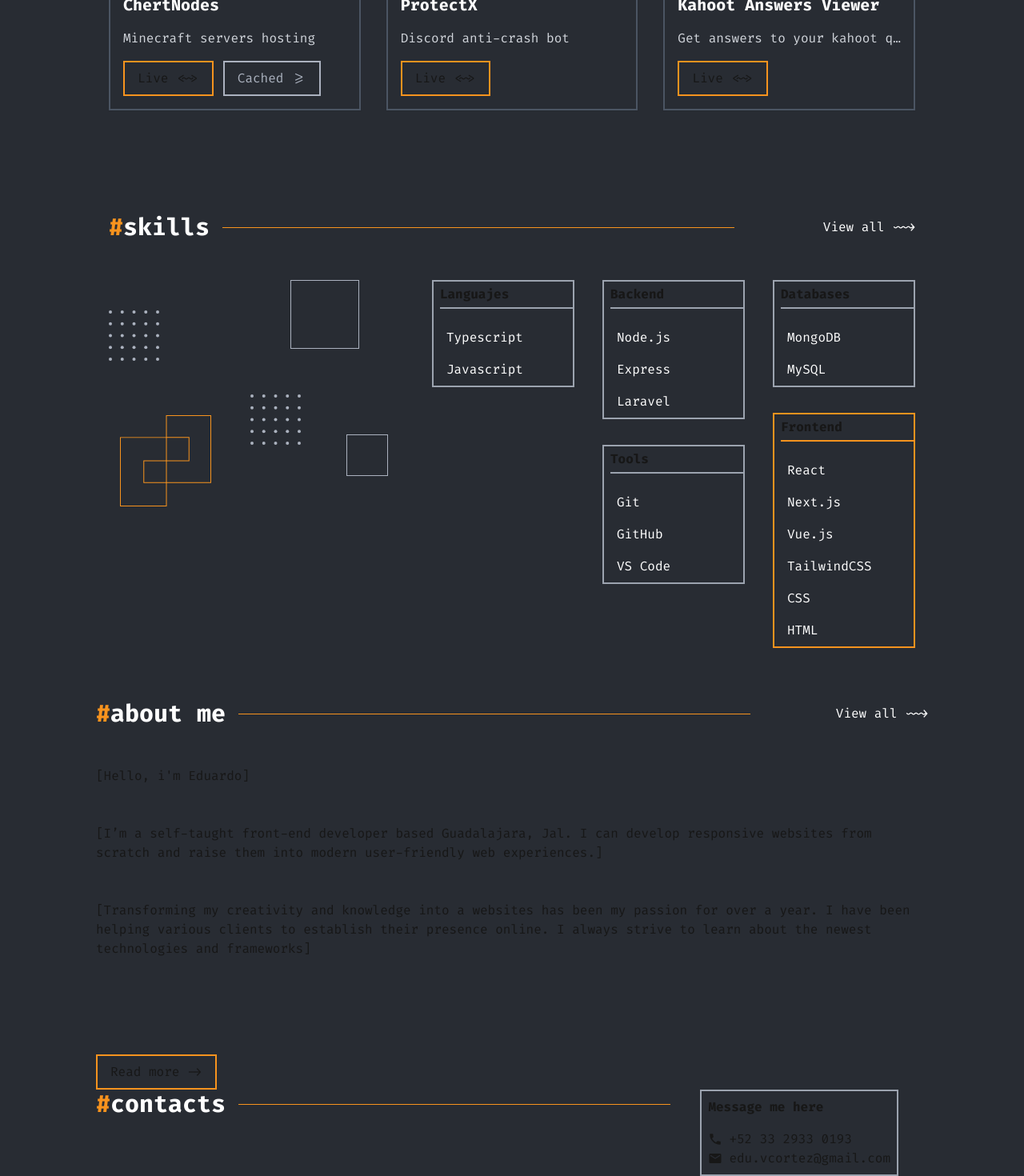
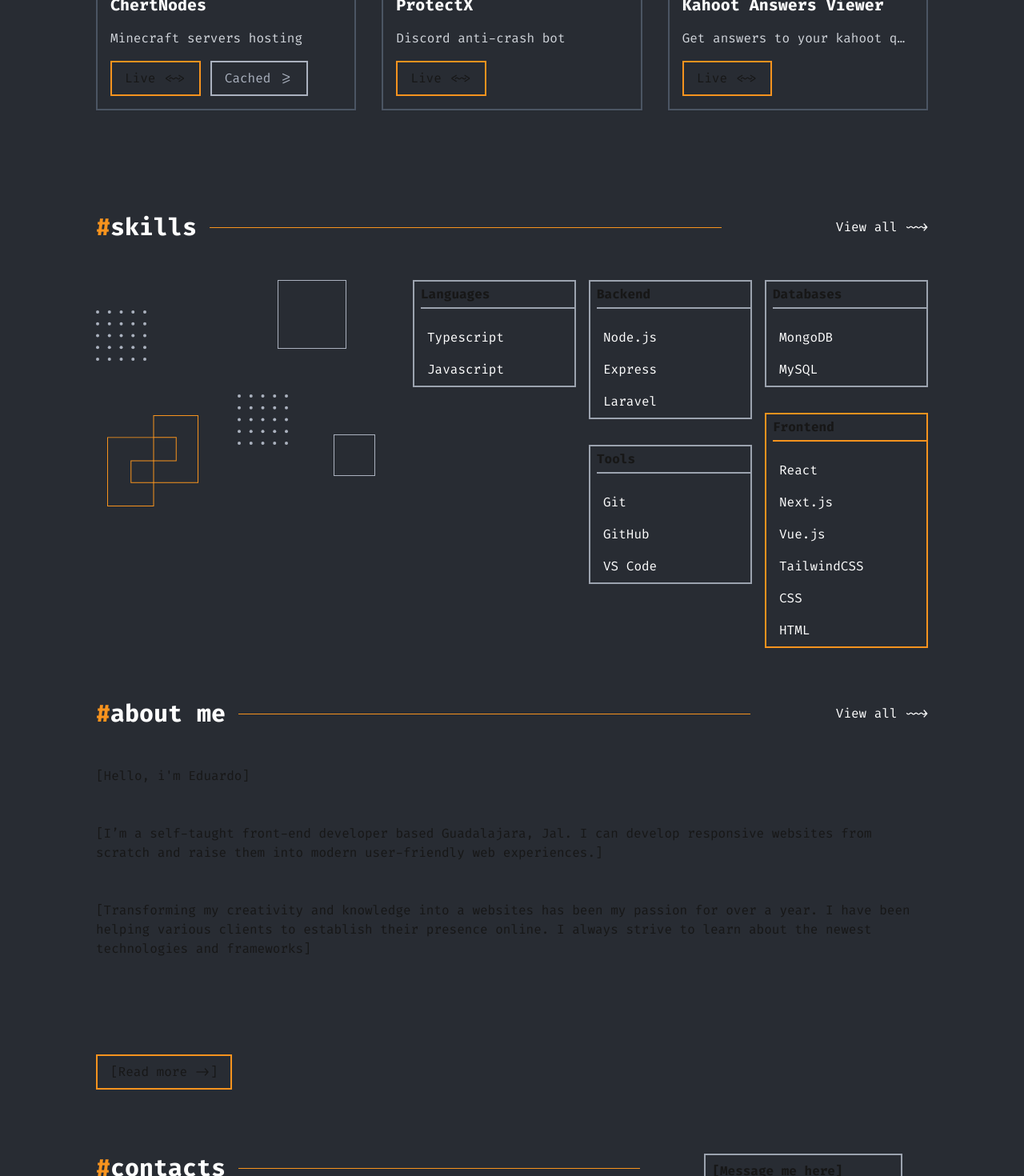
Before and after one commit to JoseCortez1/portfolio-2024, a Next.js app: page / in a window 1280 px wide. Shown: the part 1330-2800 px from the top of the page at 80% size. Built offline with nearby package versions, Linux system fonts and the light colour scheme.

Commit message:
fix: small corrections

```diff
--- a/src/app/globals.css
+++ b/src/app/globals.css
@@ -22,6 +22,11 @@
 	}
 }
 
+@media (max-width: 640px) {
+	:root {
+		--h-header: 4rem;
+	}
+}
 body {
 	color: var(--foreground);
 	background: var(--background);
@@ -31,8 +36,3 @@ body {
 .container {
 	@apply max-w-6xl mx-auto px-4 md:px-14;
 }
-
-.mansonary {
-	border: 1px solid red;
-	columns: 178px;
-}
--- a/src/components/TitleSection.tsx
+++ b/src/components/TitleSection.tsx
@@ -17,15 +17,17 @@ const TitleSection: FC<Partial<TitleSectionProps>> = ({
 		<div
 			className={`flex items-center justify-between mb-12 ${className} w-full`}>
 			<div className="flex items-center gap-4 w-full">
-				<h2 className="text-3xl font-bold text-white">
-					<span className="text-secondary">{prefix}</span>
-					{text}
-				</h2>
-				<div className="h-[1px] bg-secondary w-full max-w-[50vw]"></div>
+				<Link href="/projects">
+					<h2 className="text-3xl font-bold text-white">
+						<span className="text-secondary">{prefix}</span>
+						{text}
+					</h2>
+				</Link>
+				<div className="hidden md:block h-[1px] bg-secondary w-full max-w-[50vw]"></div>
 			</div>
 			<Link
 				href="/projects"
-				className="text-white hover:text-secondary transition-colors flex items-center gap-2 flex-shrink-0">
+				className="hidden text-white hover:text-secondary transition-colors md:flex items-center gap-2 flex-shrink-0 pl-4">
 				{suffix}
 			</Link>
 		</div>
--- a/src/components/sections/AboutMe.tsx
+++ b/src/components/sections/AboutMe.tsx
@@ -30,7 +30,7 @@ const AboutMe = () => {
 			<br />
 			<br />
 			<Button type="primary">
-				<Link href="/about">Read more -&gt;</Link>
+				<Link href="/about">[Read more -&gt;]</Link>
 			</Button>
 		</section>
 	);
--- a/src/components/sections/Contacts.tsx
+++ b/src/components/sections/Contacts.tsx
@@ -3,21 +3,21 @@ import BoxItems from "../BoxItems";
 import TitleSection from "../TitleSection";
 const Contacts = () => {
 	return (
-		<section>
-			<div className="flex justify-between">
+		<section className="mt-20">
+			<div className="flex justify-between flex-col md:flex-row gap-10 md:gap-4">
 				<div>
 					<TitleSection prefix="#" text="contacts" />
-					<br />
-					<br />
+					<br className="hidden md:block" />
+					<br className="hidden md:block" />
 					<p>
 						[I’m interested in freelance opportunities. However, if you have
 						other request or question, don’t hesitate to contact me]
 					</p>
 				</div>
-				<div className="w-6/12">
+				<div className="md:w-6/12 md:ml-4">
 					<BoxItems
-						title="Message me here"
-						className="mx-auto w-max"
+						title="[Message me here]"
+						className="mx-auto md:w-max  "
 						items={[
 							<div key={"phone"}>
 								<a
--- a/src/components/sections/Projects.tsx
+++ b/src/components/sections/Projects.tsx
@@ -41,7 +41,7 @@ const projects: Project[] = [
 
 export default function Projects() {
 	return (
-		<section className="py-16 px-4 max-w-7xl mx-auto">
+		<section className="py-16 max-w-7xl mx-auto">
 			<TitleSection prefix="#" text="projects" suffix={`View all ~~>`} />
 
 			<div className="grid grid-cols-1 md:grid-cols-2 lg:grid-cols-3 gap-8">
--- a/src/components/sections/Skills.tsx
+++ b/src/components/sections/Skills.tsx
@@ -27,7 +27,7 @@ const Skills = () => {
 			skills: ["Git", "GitHub", "VS Code"],
 		},
 		{
-			group: "Languajes ",
+			group: "Languages ",
 			id: 1,
 			skills: ["Typescript", "Javascript"],
 		},
@@ -35,18 +35,18 @@ const Skills = () => {
 	const color = (apply: boolean | undefined) =>
 		!!apply ? "border-secondary" : "border-gray-400";
 	return (
-		<section className="py-16 px-4 max-w-7xl mx-auto">
+		<section className="py-16  max-w-7xl mx-auto">
 			<TitleSection prefix="#" text="skills" suffix={`View all ~~>`} />
 
-			<div className="grid grid-cols-[35%,auto] direction-[ltr] gap-8">
-				<Image src={boxes} alt="boxes" />
+			<div className="grid  md:grid-cols-[35%,auto] direction-[ltr] gap-8">
+				<Image src={boxes} alt="boxes" className="hidden md:block" />
 				<div className="columns-[178px] " dir="rtl">
 					{skill.map((group) => (
 						<div
 							key={group.id}
 							className={`${color(
 								group?.color
-							)} mb-8 border-2 w-[178px] h-fit break-inside-avoid `}>
+							)} mb-8 border-2 h-fit break-inside-avoid `}>
 							<h3
 								className={`${color(
 									group?.color
```
